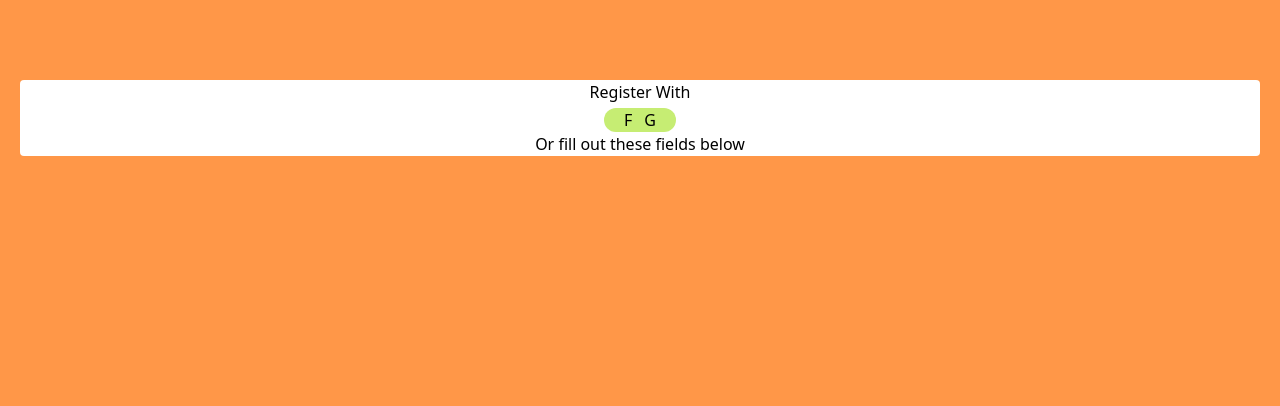
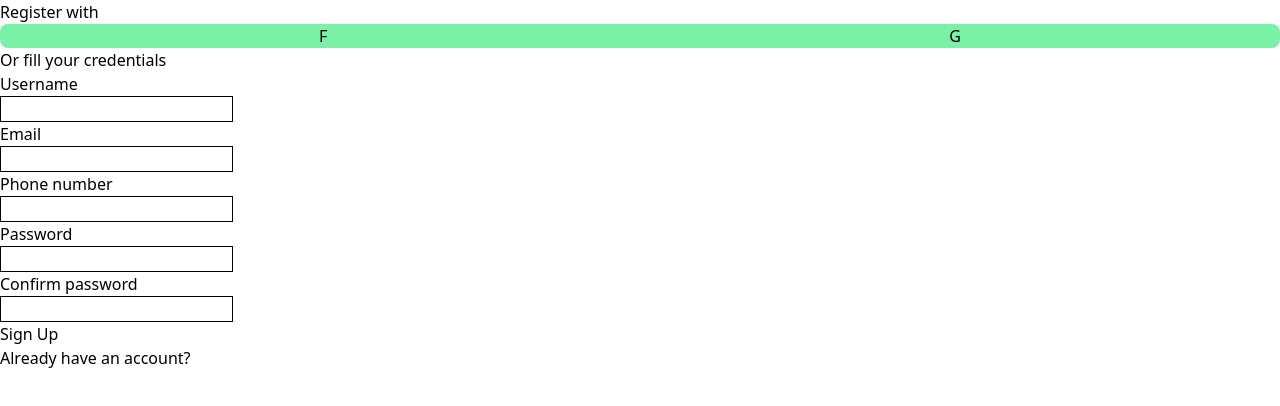
Before and after one commit to femnixx/RandomRepo, a React (Vite) app: page /signup in a window 1280 px wide. Shown: the top 406 px of the page. Built offline with nearby package versions, Linux system fonts and the light colour scheme.

Commit message:
Started with development for the sign up page

```diff
--- a/src/FE/SignUp2.tsx
+++ b/src/FE/SignUp2.tsx
@@ -2,25 +2,29 @@ import React from 'react'
 
 const SignUp2 = () => {
   return (
-    <div className='bg-[#FF9748] w-screen h-screen'>
-          <div className='pt-20'>
-            <div className='rounded-sm flex text-center flex-col bg-white h-fit ml-5 mr-5'>
-              <p>Register With</p>
-              <div className='mt-1 flex justify-center text-center'>
-                <div className='w-fit flex gap-x-3 bg-[#C6ED73] px-5 rounded-full'>
-                  <p>F</p>
-                  <p>G</p>
-                </div>
-              </div>
-              <p>Or fill out these fields below</p>
-              {/* Form  fields */}
-              <div className='flex flexcol'>
-                <div />
-                <p></p>
-                <p></p>
-              </div>
-            </div>
-          </div>
+    <div>
+        <p>Register with</p>
+        <div className='flex bg-green-300 px-2 rounded-lg justify-around'>
+              <p>F</p>
+              <p>G</p>
+        </div>
+        <p>Or fill your credentials</p>
+        <div>
+          <p>Username</p>
+          <input type="username" className='border-1' />
+          <p>Email</p>
+          <input type="email" className='border-1'/>
+          <p>Phone number</p>
+          <input type="text" className='border-1'/>
+          <p>Password</p>
+          <input type="password" className='border-1'/>
+          <p>Confirm password</p>
+          <input type="password" className='border-1'/>
+          <br />
+          <button>Sign Up</button>
+          <br />
+          <button className='text-center'>Already have an account?</button>
+        </div>
     </div>
   )
 }
```
